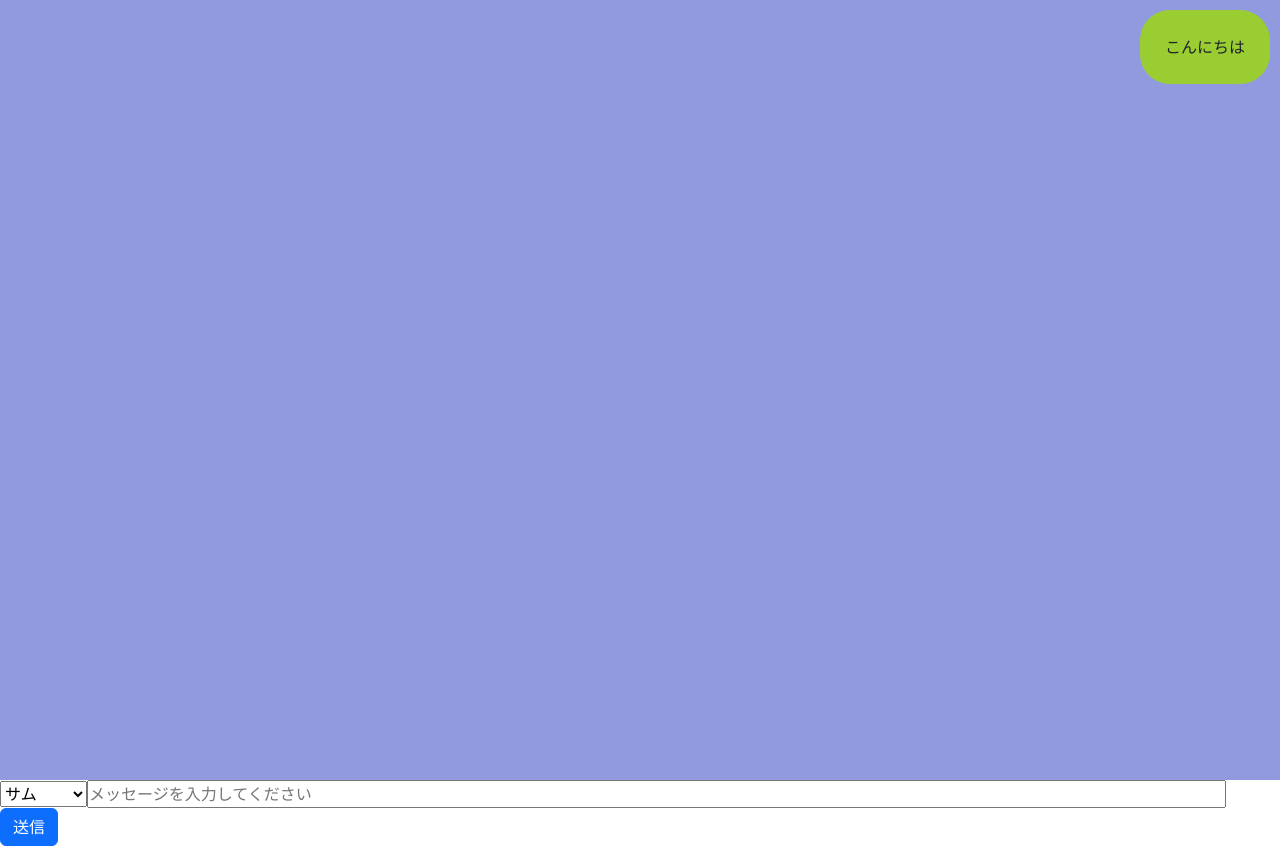
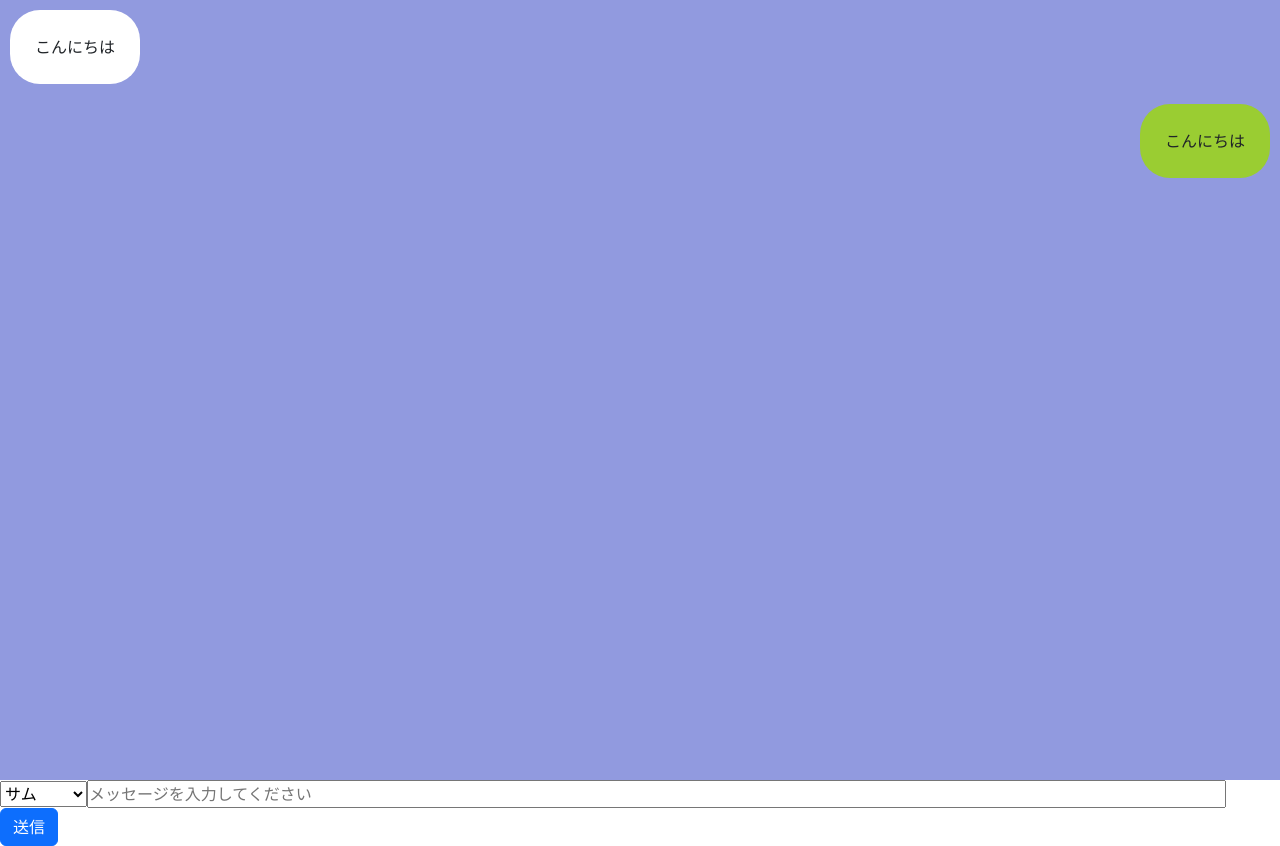
Before and after one commit to masamichi0207/test_next.js, a Next.js app: page /message in a window 1280 px wide. Built offline with nearby package versions, Linux system fonts and the light colour scheme.

Commit message:
prop.children

```diff
--- a/src/pages/message.tsx
+++ b/src/pages/message.tsx
@@ -28,7 +28,7 @@ export default function Message() {
                     overflow: "scroll",
                     background: "url(/talk.png)"
                 }}>
-                    {/* <div className="box-left"
+                    <div className="box-left"
                         style={{
                             display: "flex",
                             justifyContent: 'flex-start',
@@ -41,8 +41,8 @@ export default function Message() {
                             backgroundColor: 'white'
                         }}>こんにちは
                         </div>
-                    </div> */}
-                    <Talk　></Talk>
+                    </div>
+                    <Talk　>こんにちは</Talk>
                     <div className="box-right" style={{
                         display: "flex",
                         justifyContent: 'flex-end',
```
